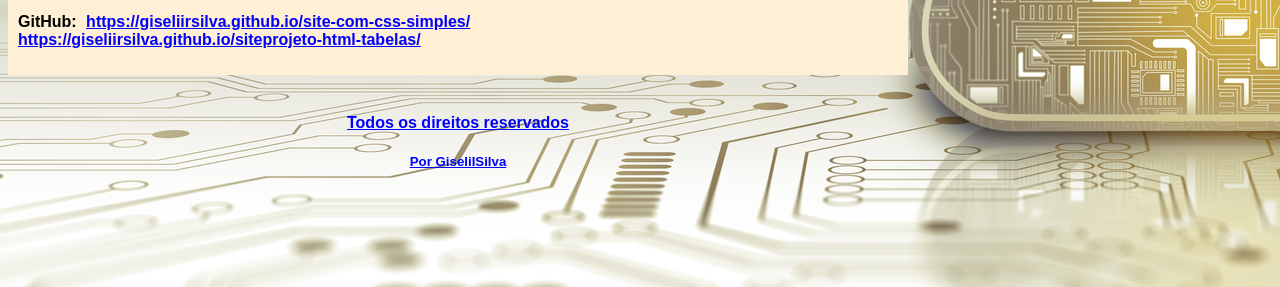
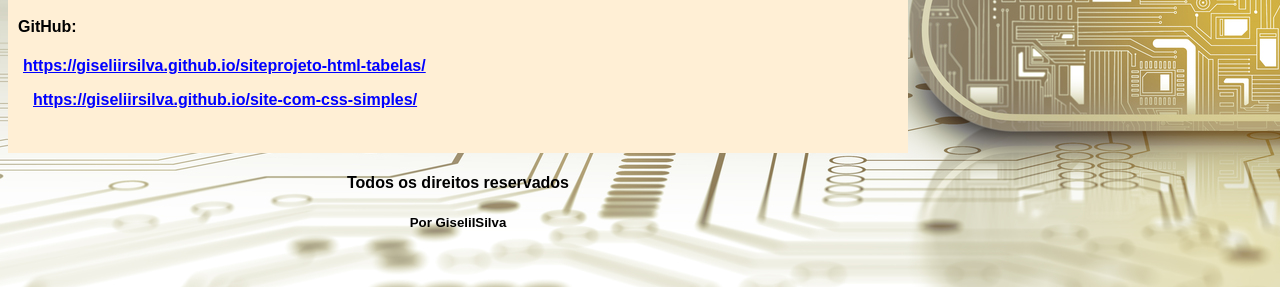
Before and after one commit to GiseliirSilva/site-com-css-simples, a plain HTML site: page Projetos.html in a window 1280 px wide. Shown: the part 513-800 px from the top of the page. Drawn offline with Linux system fonts and the light colour scheme.

Commit message:
Update Projetos.html

```diff
--- a/Projetos.html
+++ b/Projetos.html
@@ -19,7 +19,7 @@
 		<div id="Menu"> <!-- Inicio menu -->
 
 		<a href="index.html">Home</a> |
-		<a href="biografia.html">Biografia</a> |
+		<a href="Biografia.html">Biografia</a> |
 		<a href="Projetos.html">Projetos</a> |
 		<a href="Contato.html">Contato</a>
 
@@ -31,9 +31,16 @@
 
 		<h1>Projetos</h1>
 
-		<p> <strong>GitHub:</strong> <a href class="a"> https://giseliirsilva.github.io/site-com-css-simples/
-			<br>
-			https://giseliirsilva.github.io/siteprojeto-html-tabelas/
+		<h4><strong>GitHub:</strong> </h4>
+
+		<p>
+			<a href class="a">https://giseliirsilva.github.io/siteprojeto-html-tabelas/
+			</p> </a>
+
+		    <a href class="a">https://giseliirsilva.github.io/site-com-css-simples/
+			</p> </a>
+
+
 
 		</div> <!-- Fim Conteúdo -->
 
```
